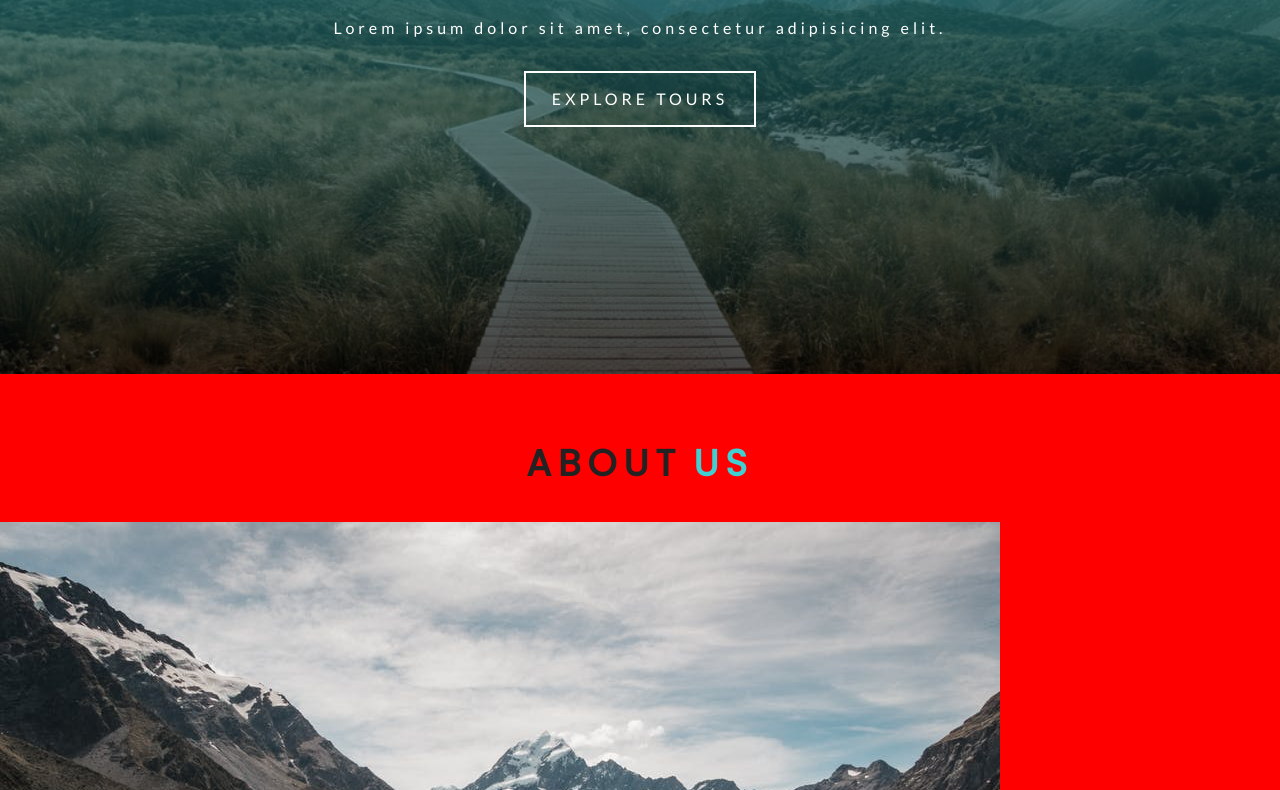
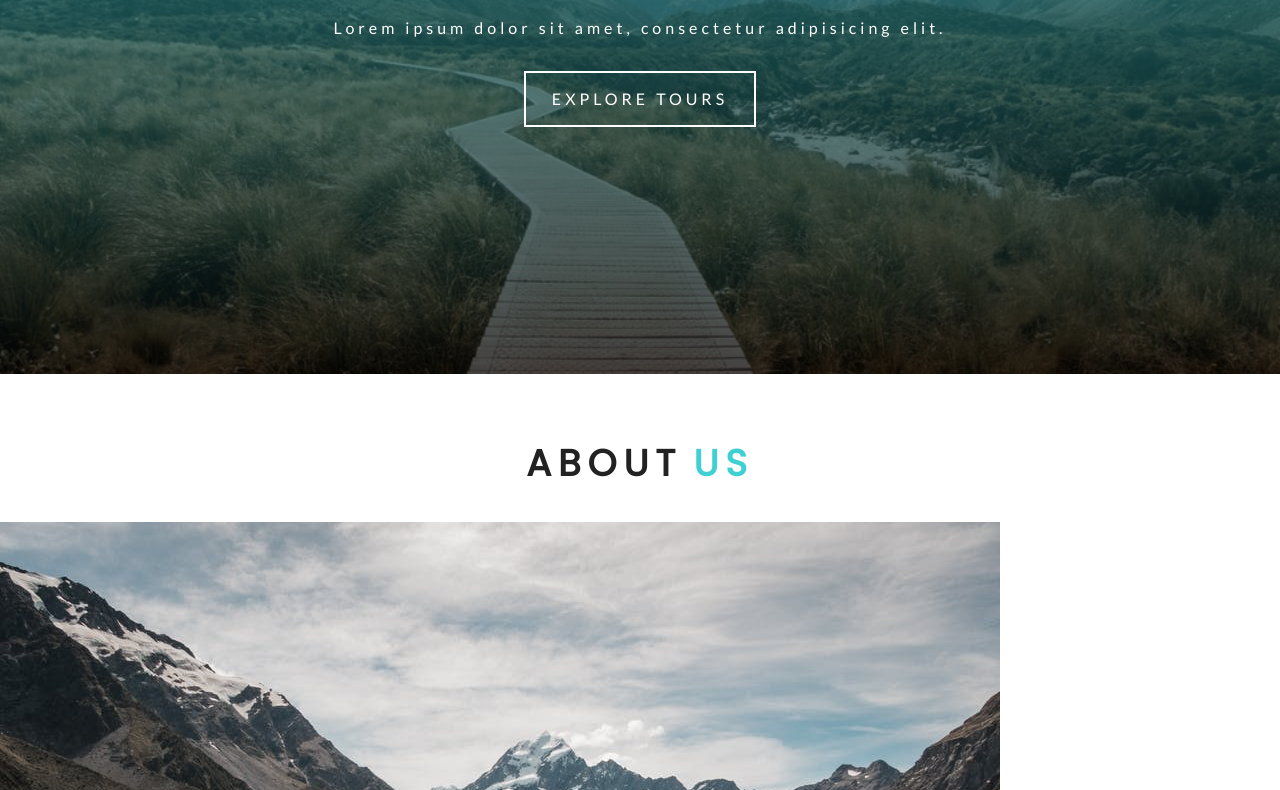
Before and after one commit to jdozierezell/gatsby-backroads, a Gatsby site: page / in a window 1280 px wide. Shown: the part 511-1301 px from the top of the page. Built offline with nearby package versions, Linux system fonts and the light colour scheme; Gatsby itself is replaced by a stand-in of ours.

Commit message:
changed background color to white

```diff
--- a/src/components/layout.css
+++ b/src/components/layout.css
@@ -22,7 +22,7 @@
 body {
   font-family: "Lato", sans-serif;
   color: var(--mainBlack);
-  background: red;
+  background: var(--mainWhite);
   line-height: 1.4;
   font-size: 1rem;
 }
```
